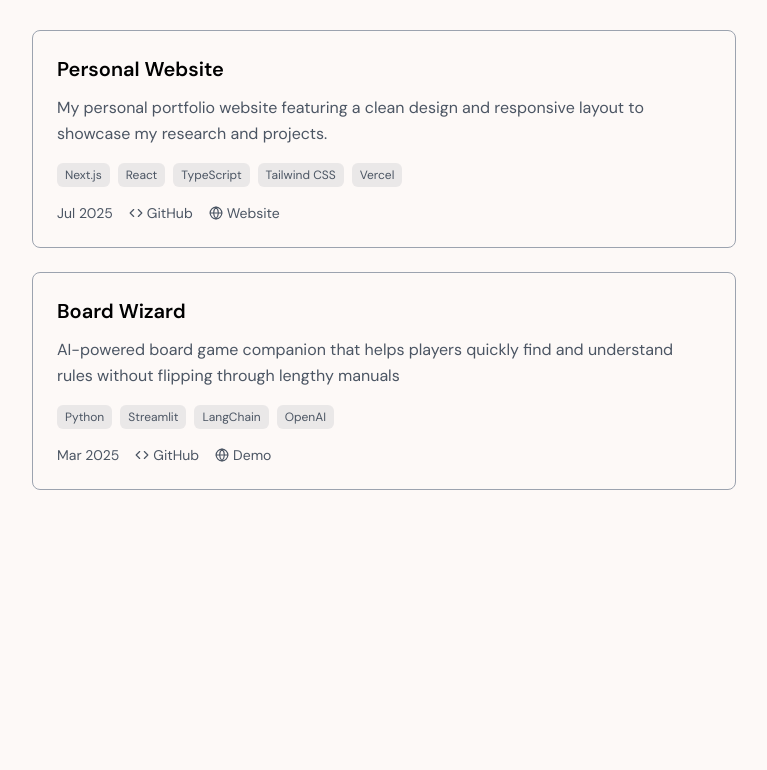
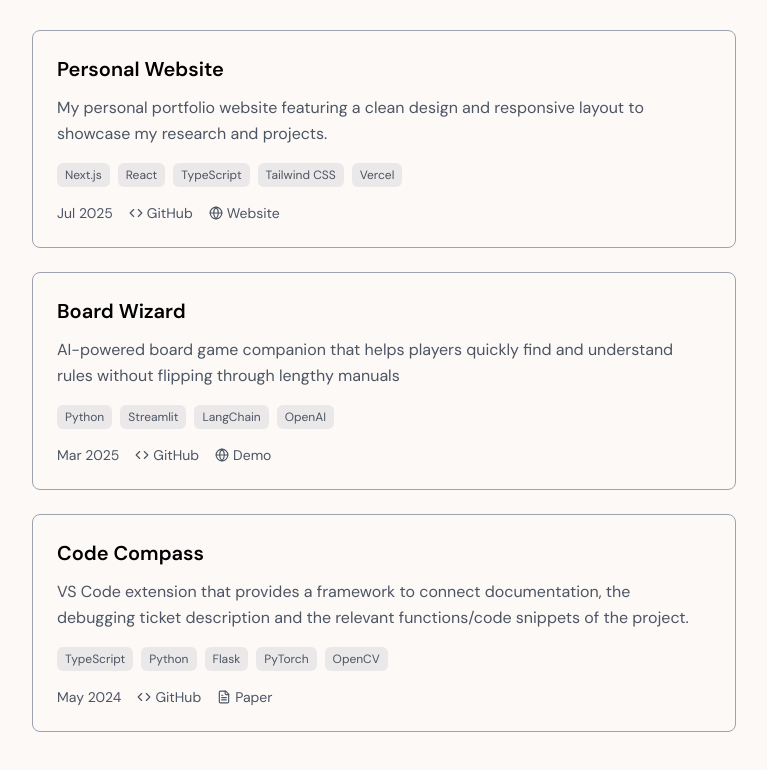
Before and after one commit to c-goenka/personal-website, a Next.js app: page /projects in a window 1280 px wide. Shown: the part 316-1086 px from the top of the page, without its empty margins (256-1023 px from the left). Before the commit the page ends 886 px from the top, so only its background shows below. Built offline with nearby package versions, Linux system fonts and the light colour scheme.

Commit message:
added code compass project

```diff
--- a/src/data/projects.ts
+++ b/src/data/projects.ts
@@ -7,6 +7,7 @@ export interface Project {
     links: {
         github?: string;
         demo?: string;
+        paper?: string;
         documentation?: string;
         presentation?: string;
         portfolio?: string;
@@ -37,6 +38,17 @@ export const projects: Project[] = [
             website: "https://cgoenka.me"
         }
     },
+    {
+        id: "code-compass",
+        title: "Code Compass",
+        description: "VS Code extension that provides a framework to connect documentation, the debugging ticket description and the relevant functions/code snippets of the project.",
+        technologies: ["TypeScript", "Python", "Flask", "PyTorch", "OpenCV"],
+        date: "2024-05",
+        links: {
+            github: "https://github.com/Acumane/code-compass",
+            paper: "/papers/code-compass.pdf",
+        }
+    },
 ];
 
 export function getAllProjects(): Project[] {
--- a/src/utils/linkIcons.tsx
+++ b/src/utils/linkIcons.tsx
@@ -10,6 +10,7 @@ const LINK_ICONS = {
     'poster': LuPresentation,
     // Project links
     'github': LuCode,
+    'paper': LuFileText,
     'documentation': LuFileText,
     'presentation': LuPresentation,
     'portfolio': LuImage,
@@ -21,6 +22,7 @@ const LINK_LABELS = {
     'demo': 'Demo',
     'website': 'Website',
     'pdf': 'PDF',
+    'paper' : 'Paper',
     'code': 'Code',
     'documentation': 'Docs',
     'presentation': 'Slides',
```
Also changed, not shown: 1 other file (tests, documents, lock files or other folders).
